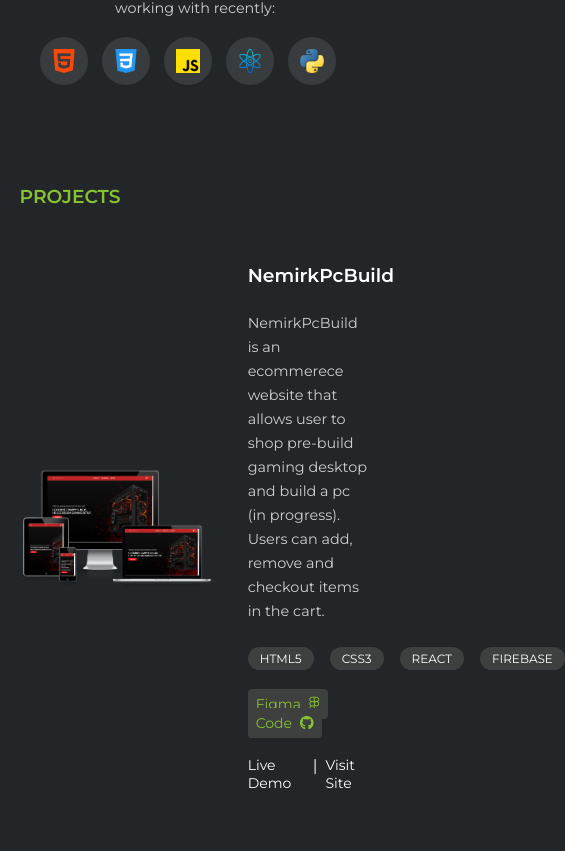
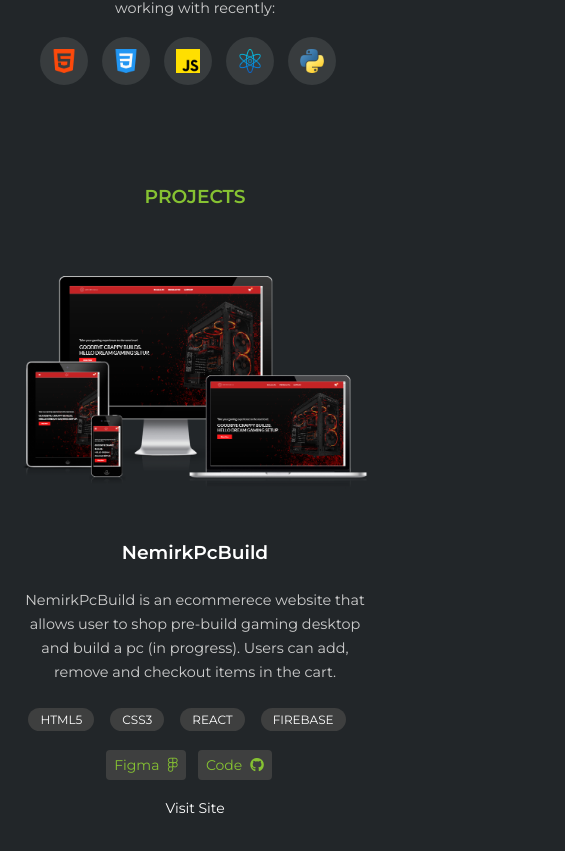
Before and after one commit to kgalejandrino/portfolio, a React (Create React App) app: page / in a window 390 px wide. Shown: the part 1757-2608 px from the top of the page, 565 px wide, since content can reach past the window. Built offline with nearby package versions, Linux system fonts and the light colour scheme; a web font is replaced by a local one.

Commit message:
Added responsive styling for project section

```diff
--- a/src/components/Projects/Project/Project.js
+++ b/src/components/Projects/Project/Project.js
@@ -35,8 +35,6 @@ const Project = (props) => {
           </span>
         </div>
         <div className={classes.links}>
-          <span>Live Demo</span>
-          <p>|</p>
           <span>
             <a
               href="https://kgalejandrino.github.io/react-ecommerce-webapp/"
--- a/src/components/Projects/Project/Project.module.css
+++ b/src/components/Projects/Project/Project.module.css
@@ -5,13 +5,10 @@
     margin: 56px 0;
 }
 
-.img-container  {
-    width: 55%;
-}
+.img-container  { width: 55%; }
 
 .project-details {  width: 35%; }
 
-/* .project-details h3 { text-align: center; } */
 
 .project-description {
     color: #cecece;
@@ -50,10 +47,6 @@
 
 .socials span i {  margin-left: 8px; }
 
-.links { display: flex;}
-
-.links p { margin: 0 8px; }
-
 .links span {
     font-size: 0.875rem;
     cursor: pointer;
@@ -79,3 +72,22 @@
     50% { width: 50%; }
     100% { width: 100%; }
 }
+
+/* Media Queries */
+@media only screen and (max-width: 1080px) {
+    .project { flex-direction: column; }
+
+    .img-container  { width: 80%; }
+
+    .tech-stack { justify-content: center; }
+
+    .project-details {
+        width: 100%;
+        text-align: center;
+        margin-top: 48px;
+    }
+}
+
+@media only screen and (max-width: 465px) {
+    .img-container  { width: 100%; }
+}
--- a/src/components/Projects/Projects.module.css
+++ b/src/components/Projects/Projects.module.css
@@ -0,0 +1,8 @@
+/* Media Queries */
+@media only screen and (max-width: 1250px) {
+    .section-projects {
+        display: flex;
+        flex-direction: column;
+        align-items: center;
+    }
+}
```
